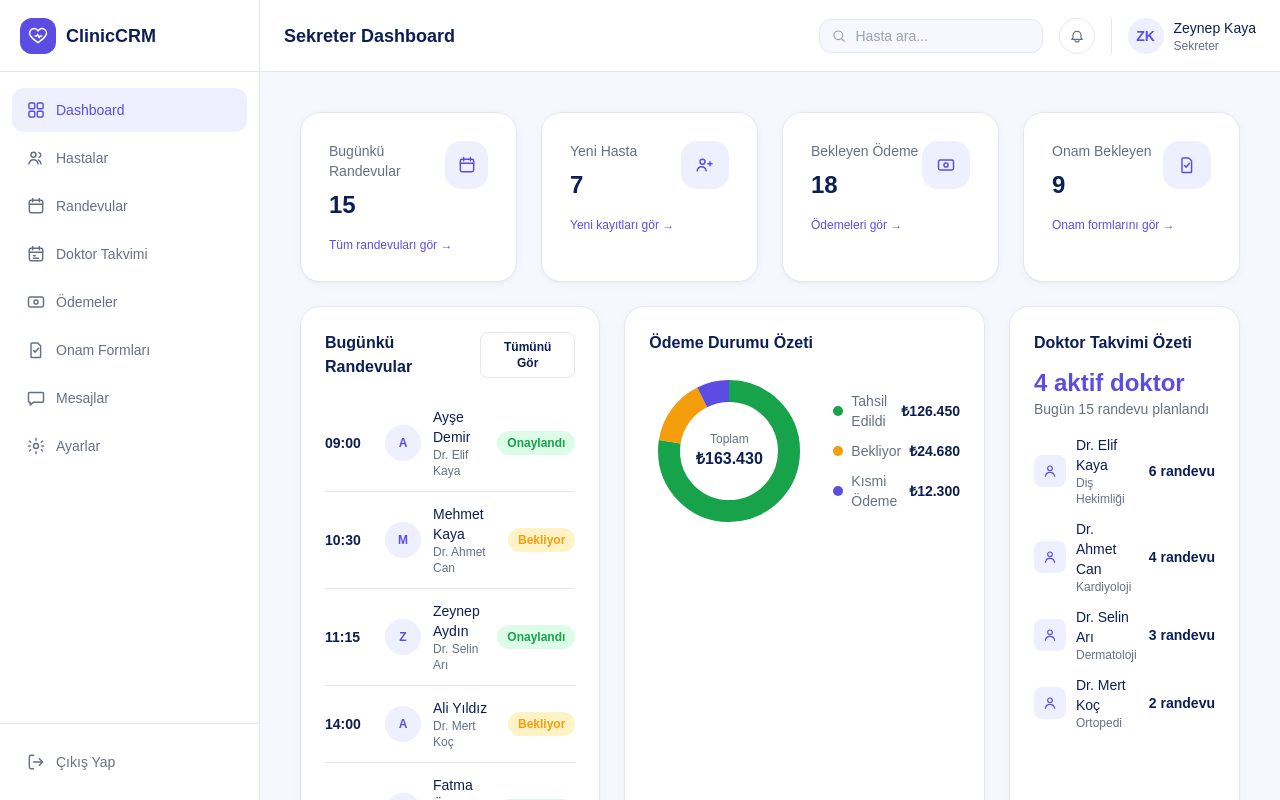
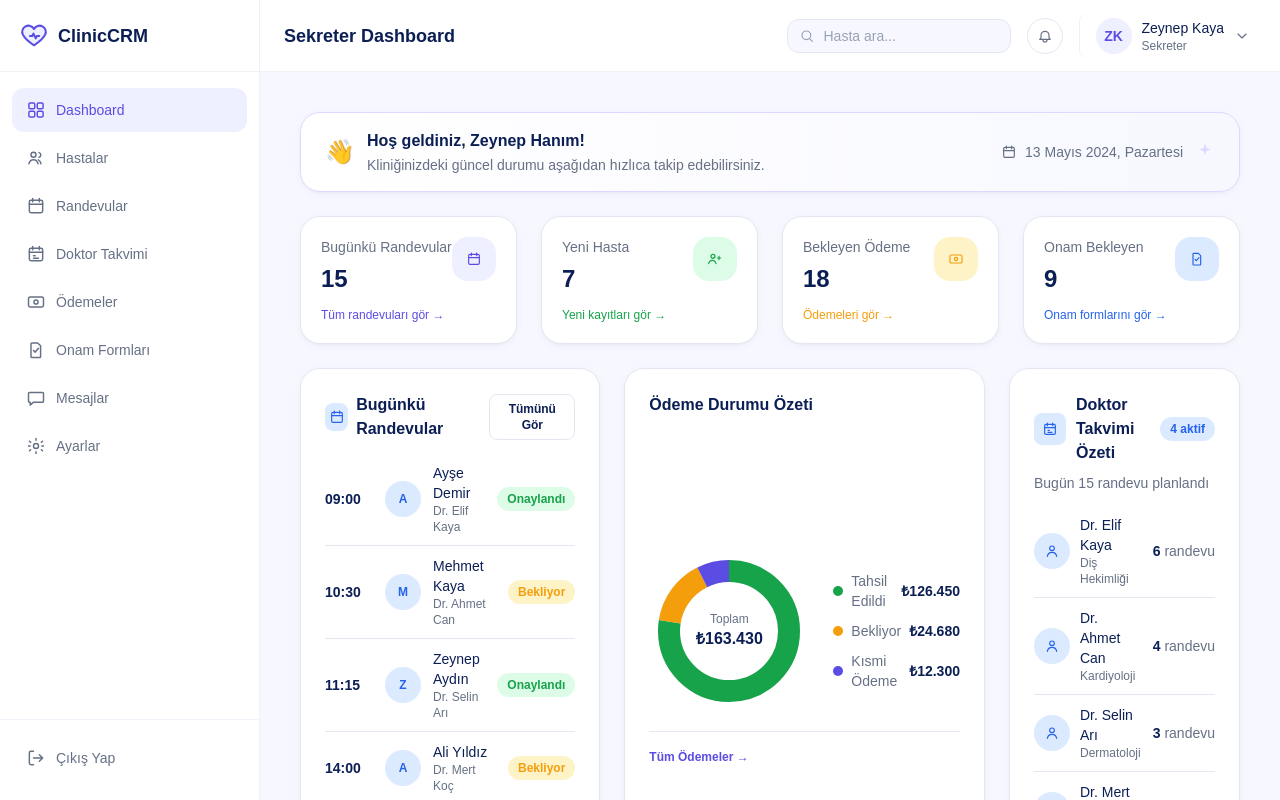
Before and after one commit to zeynep-tuna/clinic-crm, a Next.js app in the folder frontend/: page /secretary/dashboard in a window 1280 px wide. Built offline with nearby package versions, Linux system fonts and the light colour scheme.

Commit message:
Polish secretary dashboard and messages UI

```diff
--- a/frontend/app/secretary/dashboard/page.tsx
+++ b/frontend/app/secretary/dashboard/page.tsx
@@ -6,9 +6,49 @@ import SecretaryRecentPatients from "@/components/secretary/SecretaryRecentPatie
 import SecretaryUpcomingTasks from "@/components/secretary/SecretaryUpcomingTasks";
 import { secretaryStatCards } from "@/data/secretaryDashboard";
 
+function BannerCalendarIcon() {
+  return (
+    <svg viewBox="0 0 24 24" fill="none" stroke="currentColor" strokeWidth={1.75} className="h-4 w-4">
+      <rect x="4" y="5" width="16" height="15" rx="2" />
+      <path strokeLinecap="round" d="M4 10h16M8 3v4M16 3v4" />
+    </svg>
+  );
+}
+
+function SparkleIcon() {
+  return (
+    <svg viewBox="0 0 24 24" fill="currentColor" className="h-5 w-5 shrink-0 text-[#DCD8FF]">
+      <path d="M12 2l1.8 5.2L19 9l-5.2 1.8L12 16l-1.8-5.2L5 9l5.2-1.8L12 2Z" />
+    </svg>
+  );
+}
+
 export default function SecretaryDashboardPage() {
   return (
     <div className="flex flex-col gap-6">
+      <div className="flex flex-wrap items-center justify-between gap-4 rounded-[20px] border border-[#DCD8FF] bg-linear-to-r from-white to-[#F7F8FF] px-6 py-4 shadow-[0_1px_2px_rgba(16,24,40,0.04),0_2px_8px_rgba(16,24,40,0.04)]">
+        <div className="flex items-center gap-3">
+          <span className="text-2xl" aria-hidden="true">
+            👋
+          </span>
+
+          <div>
+            <p className="text-base font-semibold text-[#0B1F55]">Hoş geldiniz, Zeynep Hanım!</p>
+            <p className="mt-0.5 text-sm text-[#667085]">
+              Kliniğinizdeki güncel durumu aşağıdan hızlıca takip edebilirsiniz.
+            </p>
+          </div>
+        </div>
+
+        <div className="flex items-center gap-3">
+          <div className="flex items-center gap-2 text-sm text-[#667085]">
+            <BannerCalendarIcon />
+            <span>13 Mayıs 2024, Pazartesi</span>
+          </div>
+          <SparkleIcon />
+        </div>
+      </div>
+
       <div className="grid grid-cols-1 gap-6 sm:grid-cols-2 lg:grid-cols-4">
         {secretaryStatCards.map((card) => (
           <SecretaryStatCard
@@ -28,7 +68,7 @@ export default function SecretaryDashboardPage() {
         <SecretaryDoctorSchedule />
       </div>
 
-      <div className="grid grid-cols-1 gap-6 lg:grid-cols-[2fr_1fr]">
+      <div className="grid grid-cols-1 items-start gap-6 lg:grid-cols-[2fr_1fr]">
         <SecretaryRecentPatients />
         <SecretaryUpcomingTasks />
       </div>
--- a/frontend/components/secretary/SecretaryDoctorSchedule.tsx
+++ b/frontend/components/secretary/SecretaryDoctorSchedule.tsx
@@ -1,4 +1,14 @@
 import { secretaryDoctorSchedule } from "@/data/secretaryDashboard";
+
+function ScheduleIcon() {
+  return (
+    <svg viewBox="0 0 24 24" fill="none" stroke="currentColor" strokeWidth={1.75} className="h-4 w-4">
+      <rect x="4" y="5" width="16" height="15" rx="2" />
+      <path strokeLinecap="round" d="M4 10h16M8 3v4M16 3v4" />
+      <path strokeLinecap="round" d="M9 14h2M9 17h6" />
+    </svg>
+  );
+}
 
 function DoctorIcon() {
   return (
@@ -13,17 +23,27 @@ export default function SecretaryDoctorSchedule() {
   const totalAppointments = secretaryDoctorSchedule.reduce((sum, item) => sum + item.appointmentCount, 0);
 
   return (
-    <div className="rounded-[20px] border border-[#E3E8F0] bg-white p-6 shadow-[0_1px_2px_rgba(16,24,40,0.04),0_2px_8px_rgba(16,24,40,0.04)]">
-      <h2 className="text-base font-semibold text-[#0B1F55]">Doktor Takvimi Özeti</h2>
+    <div className="flex h-full flex-col rounded-[20px] border border-[#E3E8F0] bg-white p-6 shadow-[0_1px_2px_rgba(16,24,40,0.04),0_2px_8px_rgba(16,24,40,0.04)]">
+      <div className="flex items-center justify-between gap-3">
+        <div className="flex items-center gap-2.5">
+          <span className="flex h-8 w-8 shrink-0 items-center justify-center rounded-lg bg-[#DBEAFE] text-[#2563EB]">
+            <ScheduleIcon />
+          </span>
+          <h2 className="text-base font-semibold text-[#0B1F55]">Doktor Takvimi Özeti</h2>
+        </div>
 
-      <p className="mt-3 text-2xl font-bold text-[#5B4DE3]">{secretaryDoctorSchedule.length} aktif doktor</p>
-      <p className="text-sm text-[#667085]">Bugün {totalAppointments} randevu planlandı</p>
+        <span className="shrink-0 rounded-full bg-[#DBEAFE] px-2.5 py-1 text-xs font-semibold text-[#2563EB]">
+          {secretaryDoctorSchedule.length} aktif
+        </span>
+      </div>
 
-      <div className="mt-4 space-y-3">
+      <p className="mt-2 text-sm text-[#667085]">Bugün {totalAppointments} randevu planlandı</p>
+
+      <div className="mt-3 flex-1 divide-y divide-[#E3E8F0]">
         {secretaryDoctorSchedule.map((doctor) => (
-          <div key={doctor.id} className="flex items-center justify-between gap-3">
+          <div key={doctor.id} className="flex items-center justify-between gap-3 py-2.5">
             <div className="flex items-center gap-2.5">
-              <span className="flex h-8 w-8 shrink-0 items-center justify-center rounded-lg bg-[#EEF0FF] text-[#5B4DE3]">
+              <span className="flex h-9 w-9 shrink-0 items-center justify-center rounded-full bg-[#DBEAFE] text-[#2563EB]">
                 <DoctorIcon />
               </span>
               <div>
@@ -31,9 +51,21 @@ export default function SecretaryDoctorSchedule() {
                 <p className="text-xs text-[#667085]">{doctor.department}</p>
               </div>
             </div>
-            <span className="shrink-0 text-sm font-semibold text-[#0B1F55]">{doctor.appointmentCount} randevu</span>
+            <p className="shrink-0 text-right text-sm">
+              <span className="font-bold text-[#0B1F55]">{doctor.appointmentCount}</span>{" "}
+              <span className="text-[#667085]">randevu</span>
+            </p>
           </div>
         ))}
+      </div>
+
+      <div className="mt-4 border-t border-[#E3E8F0] pt-3">
+        <button
+          type="button"
+          className="text-xs font-semibold text-[#5B4DE3] transition-opacity hover:underline hover:opacity-80"
+        >
+          Tüm Doktor Takvimi →
+        </button>
       </div>
     </div>
   );
--- a/frontend/components/secretary/SecretaryPaymentStatus.tsx
+++ b/frontend/components/secretary/SecretaryPaymentStatus.tsx
@@ -20,10 +20,11 @@ export default function SecretaryPaymentStatus() {
   }, []);
 
   return (
-    <div className="rounded-[20px] border border-[#E3E8F0] bg-white p-6 shadow-[0_1px_2px_rgba(16,24,40,0.04),0_2px_8px_rgba(16,24,40,0.04)]">
+    <div className="flex h-full flex-col rounded-[20px] border border-[#E3E8F0] bg-white p-6 shadow-[0_1px_2px_rgba(16,24,40,0.04),0_2px_8px_rgba(16,24,40,0.04)]">
       <h2 className="text-base font-semibold text-[#0B1F55]">Ödeme Durumu Özeti</h2>
 
-      <div className="mt-4 flex flex-col items-center gap-6 sm:flex-row">
+      <div className="flex flex-1 flex-col justify-center">
+        <div className="flex flex-col items-center gap-6 sm:flex-row">
           <div className="relative h-40 w-40 shrink-0">
             <svg viewBox="0 0 160 160" className="h-40 w-40 -rotate-90">
               <circle cx="80" cy="80" r={radius} fill="none" stroke="#F1F2F6" strokeWidth={strokeWidth} />
@@ -59,6 +60,16 @@ export default function SecretaryPaymentStatus() {
             ))}
           </div>
         </div>
+
+        <div className="mt-5 border-t border-[#E3E8F0] pt-3">
+          <button
+            type="button"
+            className="text-xs font-semibold text-[#5B4DE3] hover:text-[#4c3fd1]"
+          >
+            Tüm Ödemeler →
+          </button>
+        </div>
+      </div>
     </div>
   );
 }
--- a/frontend/components/secretary/SecretarySidebar.tsx
+++ b/frontend/components/secretary/SecretarySidebar.tsx
@@ -123,18 +123,17 @@ export default function SecretarySidebar() {
   const pathname = usePathname();
 
   return (
-    <aside className="flex h-screen w-65 shrink-0 flex-col border-r border-[#E3E8F0] bg-white">
-      <div className="flex h-18 items-center gap-2.5 border-b border-[#E3E8F0] px-5">
-        <div className="flex h-9 w-9 shrink-0 items-center justify-center rounded-xl bg-[#5B4DE3]">
-          <svg viewBox="0 0 24 24" fill="none" stroke="white" strokeWidth={1.75} className="h-5 w-5">
+    <aside className="flex h-screen w-65 shrink-0 flex-col border-r border-[#E3E8F0]/60 bg-white">
+      <div className="flex h-18 items-center gap-2.5 border-b border-[#E3E8F0]/60 px-5">
+        <svg viewBox="0 0 24 24" fill="none" stroke="#5B4DE3" strokeWidth={1.75} className="h-7 w-7 shrink-0">
           <path
             strokeLinecap="round"
             strokeLinejoin="round"
+            fill="#EEF0FF"
             d="M12 20s-7-4.5-9.5-9A5 5 0 0 1 12 6a5 5 0 0 1 9.5 5c-2.5 4.5-9.5 9-9.5 9Z"
           />
           <path strokeLinecap="round" strokeLinejoin="round" d="M8.5 12h2l1-2 2 4 1-2h2" />
         </svg>
-        </div>
         <span className="text-lg font-bold text-[#0B1F55]">ClinicCRM</span>
       </div>
 
@@ -160,11 +159,11 @@ export default function SecretarySidebar() {
         })}
       </nav>
 
-      <div className="border-t border-[#E3E8F0] px-3 py-4">
+      <div className="border-t border-[#F1F4FA] px-3 pt-4 pb-5">
         <Link
           href="/login"
           onClick={(event) => event.currentTarget.blur()}
-          className="flex h-11 items-center gap-2.5 rounded-xl px-3.5 text-sm font-medium text-[#667085] outline-none transition-colors hover:bg-[#F7F8FF] hover:text-[#0B1F55] focus-visible:ring-2 focus-visible:ring-[#5B4DE3]/20"
+          className="flex h-11 items-center gap-2.5 rounded-xl px-3.5 text-sm font-medium text-[#667085] outline-none transition-colors hover:bg-[#FEF2F2] hover:text-[#EF4444] focus-visible:ring-2 focus-visible:ring-[#5B4DE3]/20"
         >
           <LogoutIcon />
           Çıkış Yap
--- a/frontend/components/secretary/SecretaryStatCard.tsx
+++ b/frontend/components/secretary/SecretaryStatCard.tsx
@@ -1,17 +1,31 @@
 import type { SecretaryStatCardData, SecretaryStatIcon } from "@/data/secretaryDashboard";
+
+const iconColorByType: Record<SecretaryStatIcon, string> = {
+  appointments: "bg-[#EEF0FF] text-[#5B4DE3]",
+  newPatient: "bg-[#DCFCE7] text-[#16A34A]",
+  payments: "bg-[#FEF3C7] text-[#F59E0B]",
+  consent: "bg-[#DBEAFE] text-[#2563EB]",
+};
+
+const linkColorByType: Record<SecretaryStatIcon, string> = {
+  appointments: "text-[#5B4DE3]",
+  newPatient: "text-[#16A34A]",
+  payments: "text-[#F59E0B]",
+  consent: "text-[#2563EB]",
+};
 
 function StatIconGlyph({ icon }: { icon: SecretaryStatIcon }) {
   switch (icon) {
     case "appointments":
       return (
-        <svg viewBox="0 0 24 24" fill="none" stroke="currentColor" strokeWidth={1.75} className="h-5 w-5">
+        <svg viewBox="0 0 24 24" fill="none" stroke="currentColor" strokeWidth={1.75} className="h-4 w-4">
           <rect x="4" y="5" width="16" height="15" rx="2" />
           <path strokeLinecap="round" d="M4 10h16M8 3v4M16 3v4" />
         </svg>
       );
     case "newPatient":
       return (
-        <svg viewBox="0 0 24 24" fill="none" stroke="currentColor" strokeWidth={1.75} className="h-5 w-5">
+        <svg viewBox="0 0 24 24" fill="none" stroke="currentColor" strokeWidth={1.75} className="h-4 w-4">
           <circle cx="9" cy="8" r="3" />
           <path strokeLinecap="round" d="M2.5 19c.6-3 2.7-5 5.5-5s4.9 2 5.5 5" />
           <path strokeLinecap="round" d="M18 8v5M15.5 10.5h5" />
@@ -19,14 +33,14 @@ function StatIconGlyph({ icon }: { icon: SecretaryStatIcon }) {
       );
     case "payments":
       return (
-        <svg viewBox="0 0 24 24" fill="none" stroke="currentColor" strokeWidth={1.75} className="h-5 w-5">
+        <svg viewBox="0 0 24 24" fill="none" stroke="currentColor" strokeWidth={1.75} className="h-4 w-4">
           <rect x="3" y="6" width="18" height="12" rx="2" />
           <circle cx="12" cy="12" r="2.5" />
         </svg>
       );
     case "consent":
       return (
-        <svg viewBox="0 0 24 24" fill="none" stroke="currentColor" strokeWidth={1.75} className="h-5 w-5">
+        <svg viewBox="0 0 24 24" fill="none" stroke="currentColor" strokeWidth={1.75} className="h-4 w-4">
           <path
             strokeLinecap="round"
             strokeLinejoin="round"
@@ -42,19 +56,19 @@ function StatIconGlyph({ icon }: { icon: SecretaryStatIcon }) {
 
 export default function SecretaryStatCard({ title, value, icon, linkLabel }: SecretaryStatCardData) {
   return (
-    <div className="rounded-[20px] border border-[#E3E8F0] bg-white p-7 shadow-[0_1px_2px_rgba(16,24,40,0.04),0_2px_8px_rgba(16,24,40,0.04)]">
+    <div className="rounded-[20px] border border-[#E3E8F0] bg-white p-5 shadow-[0_1px_2px_rgba(16,24,40,0.04),0_2px_8px_rgba(16,24,40,0.04)]">
       <div className="flex items-start justify-between">
         <div>
           <p className="text-sm text-[#667085]">{title}</p>
-          <p className="mt-2 text-2xl font-bold text-[#0B1F55]">{value}</p>
+          <p className="mt-1.5 text-2xl font-bold text-[#0B1F55]">{value}</p>
         </div>
 
-        <div className="flex h-12 w-12 items-center justify-center rounded-2xl bg-[#EEF0FF] text-[#5B4DE3]">
+        <div className={`flex h-11 w-11 shrink-0 items-center justify-center rounded-2xl ${iconColorByType[icon]}`}>
           <StatIconGlyph icon={icon} />
         </div>
       </div>
 
-      <p className="mt-4 text-xs font-medium text-[#5B4DE3]">{linkLabel}</p>
+      <p className={`mt-3 text-xs font-medium ${linkColorByType[icon]}`}>{linkLabel}</p>
     </div>
   );
 }
--- a/frontend/components/secretary/SecretaryTodayAppointments.tsx
+++ b/frontend/components/secretary/SecretaryTodayAppointments.tsx
@@ -7,11 +7,25 @@ const statusStyles: Record<SecretaryAppointmentStatus, string> = {
   Tamamlandı: "bg-[#DBEAFE] text-[#2563EB]",
 };
 
+function CalendarIcon() {
+  return (
+    <svg viewBox="0 0 24 24" fill="none" stroke="currentColor" strokeWidth={1.75} className="h-4 w-4">
+      <rect x="4" y="5" width="16" height="15" rx="2" />
+      <path strokeLinecap="round" d="M4 10h16M8 3v4M16 3v4" />
+    </svg>
+  );
+}
+
 export default function SecretaryTodayAppointments() {
   return (
-    <div className="rounded-[20px] border border-[#E3E8F0] bg-white p-6 shadow-[0_1px_2px_rgba(16,24,40,0.04),0_2px_8px_rgba(16,24,40,0.04)]">
+    <div className="flex h-full flex-col rounded-[20px] border border-[#E3E8F0] bg-white p-6 shadow-[0_1px_2px_rgba(16,24,40,0.04),0_2px_8px_rgba(16,24,40,0.04)]">
       <div className="flex items-center justify-between">
-        <h2 className="text-base font-semibold text-[#0B1F55]">Bugünkü Randevular</h2>
+        <div className="flex items-center gap-2">
+          <span className="flex h-7 w-7 items-center justify-center rounded-lg bg-[#DBEAFE] text-[#2563EB]">
+            <CalendarIcon />
+          </span>
+          <h2 className="text-base font-semibold text-[#0B1F55]">Bugünkü Randevular</h2>
+        </div>
         <button
           type="button"
           className="rounded-lg border border-[#E3E8F0] px-3 py-1.5 text-xs font-semibold text-[#0B1F55] hover:bg-[#F7F8FF]"
@@ -20,12 +34,12 @@ export default function SecretaryTodayAppointments() {
         </button>
       </div>
 
-      <div className="mt-4 divide-y divide-[#E3E8F0]">
+      <div className="mt-3 divide-y divide-[#E3E8F0]">
         {secretaryTodayAppointments.map((appointment) => (
-          <div key={appointment.id} className="flex items-center justify-between gap-3 py-3">
+          <div key={appointment.id} className="flex items-center justify-between gap-3 py-2.5">
             <div className="flex items-center gap-3">
               <span className="w-12 shrink-0 text-sm font-semibold text-[#0B1F55]">{appointment.time}</span>
-              <span className="flex h-9 w-9 shrink-0 items-center justify-center rounded-full bg-[#EEF0FF] text-xs font-semibold text-[#5B4DE3]">
+              <span className="flex h-9 w-9 shrink-0 items-center justify-center rounded-full bg-[#DBEAFE] text-xs font-semibold text-[#2563EB]">
                 {appointment.patientName.charAt(0)}
               </span>
               <div>
--- a/frontend/components/secretary/SecretaryTopbar.tsx
+++ b/frontend/components/secretary/SecretaryTopbar.tsx
@@ -28,7 +28,7 @@ export default function SecretaryTopbar() {
     pageTitles.find((item) => isRouteActive(pathname, item.href))?.title ?? "Sekreter Dashboard";
 
   return (
-    <header className="flex min-h-18 shrink-0 flex-wrap items-center justify-between gap-4 border-b border-[#E3E8F0] bg-white px-6 py-3">
+    <header className="flex min-h-18 shrink-0 flex-wrap items-center justify-between gap-4 border-b border-[#E3E8F0]/60 bg-white px-6 py-3">
       <h1 className="text-lg font-semibold text-[#0B1F55]">{title}</h1>
 
       <div className="flex items-center gap-4">
@@ -71,15 +71,21 @@ export default function SecretaryTopbar() {
           </svg>
         </button>
 
-        <div className="flex items-center gap-2.5 border-l border-[#E3E8F0] pl-4">
-          <div className="flex h-9 w-9 items-center justify-center rounded-full bg-[#EEF0FF] text-sm font-semibold text-[#5B4DE3]">
+        <button
+          type="button"
+          className="flex items-center gap-2.5 rounded-lg border-l border-[#E3E8F0]/60 py-1 pl-4 pr-1.5 transition-colors hover:bg-[#F7F8FF]"
+        >
+          <div className="flex h-9 w-9 shrink-0 items-center justify-center rounded-full bg-[#EEF0FF] text-sm font-semibold text-[#5B4DE3]">
             ZK
           </div>
-          <div className="leading-tight">
+          <div className="text-left leading-tight">
             <p className="text-sm font-medium text-[#0B1F55]">{secretaryProfile.name}</p>
             <p className="text-xs text-[#667085]">{secretaryProfile.role}</p>
           </div>
-        </div>
+          <svg viewBox="0 0 24 24" fill="none" stroke="currentColor" strokeWidth={1.75} className="h-4 w-4 shrink-0 text-[#667085]">
+            <path strokeLinecap="round" strokeLinejoin="round" d="M6 9l6 6 6-6" />
+          </svg>
+        </button>
       </div>
     </header>
   );
--- a/frontend/components/secretary/SecretaryUpcomingTasks.tsx
+++ b/frontend/components/secretary/SecretaryUpcomingTasks.tsx
@@ -1,26 +1,67 @@
+import type { SecretaryTaskCategory } from "@/data/secretaryDashboard";
 import { secretaryUpcomingTasks } from "@/data/secretaryDashboard";
 
-function TaskIcon() {
-  return (
-    <svg viewBox="0 0 24 24" fill="none" stroke="currentColor" strokeWidth={1.75} className="h-4 w-4">
-      <circle cx="12" cy="12" r="8.5" />
-      <path strokeLinecap="round" strokeLinejoin="round" d="M12 7.5V12l3 2" />
-    </svg>
-  );
+const categoryStyle: Record<SecretaryTaskCategory, string> = {
+  appointment: "bg-[#EEF0FF] text-[#5B4DE3]",
+  payment: "bg-[#FEF3C7] text-[#F59E0B]",
+  consent: "bg-[#DBEAFE] text-[#2563EB]",
+  schedule: "bg-[#DCFCE7] text-[#16A34A]",
+};
+
+function CategoryIcon({ category }: { category: SecretaryTaskCategory }) {
+  switch (category) {
+    case "appointment":
+      return (
+        <svg viewBox="0 0 24 24" fill="none" stroke="currentColor" strokeWidth={1.75} className="h-4 w-4">
+          <rect x="4" y="5" width="16" height="15" rx="2" />
+          <path strokeLinecap="round" d="M4 10h16M8 3v4M16 3v4" />
+        </svg>
+      );
+    case "payment":
+      return (
+        <svg viewBox="0 0 24 24" fill="none" stroke="currentColor" strokeWidth={1.75} className="h-4 w-4">
+          <rect x="3" y="6" width="18" height="12" rx="2" />
+          <circle cx="12" cy="12" r="2.5" />
+        </svg>
+      );
+    case "consent":
+      return (
+        <svg viewBox="0 0 24 24" fill="none" stroke="currentColor" strokeWidth={1.75} className="h-4 w-4">
+          <path
+            strokeLinecap="round"
+            strokeLinejoin="round"
+            d="M7 3.5h7l3.5 3.5V20a1 1 0 0 1-1 1H7a1 1 0 0 1-1-1V4.5a1 1 0 0 1 1-1Z"
+          />
+          <path strokeLinecap="round" d="M9 12.5l2 2 4-4.5" />
+        </svg>
+      );
+    case "schedule":
+      return (
+        <svg viewBox="0 0 24 24" fill="none" stroke="currentColor" strokeWidth={1.75} className="h-4 w-4">
+          <circle cx="12" cy="8" r="3.5" />
+          <path strokeLinecap="round" d="M5 20c.7-3.8 3.4-6 7-6s6.3 2.2 7 6" />
+        </svg>
+      );
+    default:
+      return null;
+  }
 }
 
 export default function SecretaryUpcomingTasks() {
   return (
-    <div className="rounded-[20px] border border-[#E3E8F0] bg-white p-6 shadow-[0_1px_2px_rgba(16,24,40,0.04),0_2px_8px_rgba(16,24,40,0.04)]">
+    <div className="flex h-full flex-col rounded-[20px] border border-[#E3E8F0] bg-white p-6 shadow-[0_1px_2px_rgba(16,24,40,0.04),0_2px_8px_rgba(16,24,40,0.04)]">
       <h2 className="text-base font-semibold text-[#0B1F55]">Yaklaşan İşlemler / Hatırlatmalar</h2>
 
-      <div className="mt-4 space-y-3">
+      <div className="mt-2 flex-1 divide-y divide-[#E3E8F0]">
         {secretaryUpcomingTasks.map((task) => (
-          <div key={task.id} className="flex items-start gap-3 rounded-xl border border-[#E3E8F0] p-3">
-            <span className="flex h-8 w-8 shrink-0 items-center justify-center rounded-lg bg-[#EEF0FF] text-[#5B4DE3]">
-              <TaskIcon />
+          <div key={task.id} className="flex items-center gap-3 py-3">
+            <span
+              className={`flex h-8 w-8 shrink-0 items-center justify-center rounded-lg ${categoryStyle[task.category]}`}
+            >
+              <CategoryIcon category={task.category} />
             </span>
-            <p className="text-sm text-[#0B1F55]">{task.text}</p>
+            <p className="flex-1 text-sm text-[#0B1F55]">{task.text}</p>
+            <span className="shrink-0 text-xs font-medium text-[#667085]">{task.timeLabel}</span>
           </div>
         ))}
       </div>
```
Also changed, not shown: frontend/components/secretary/SecretaryRecentPatients.tsx (+16 -6 lines), frontend/data/secretaryDashboard.ts (+28 -4 lines). Lines whose indentation alone changed are shown as unchanged.
